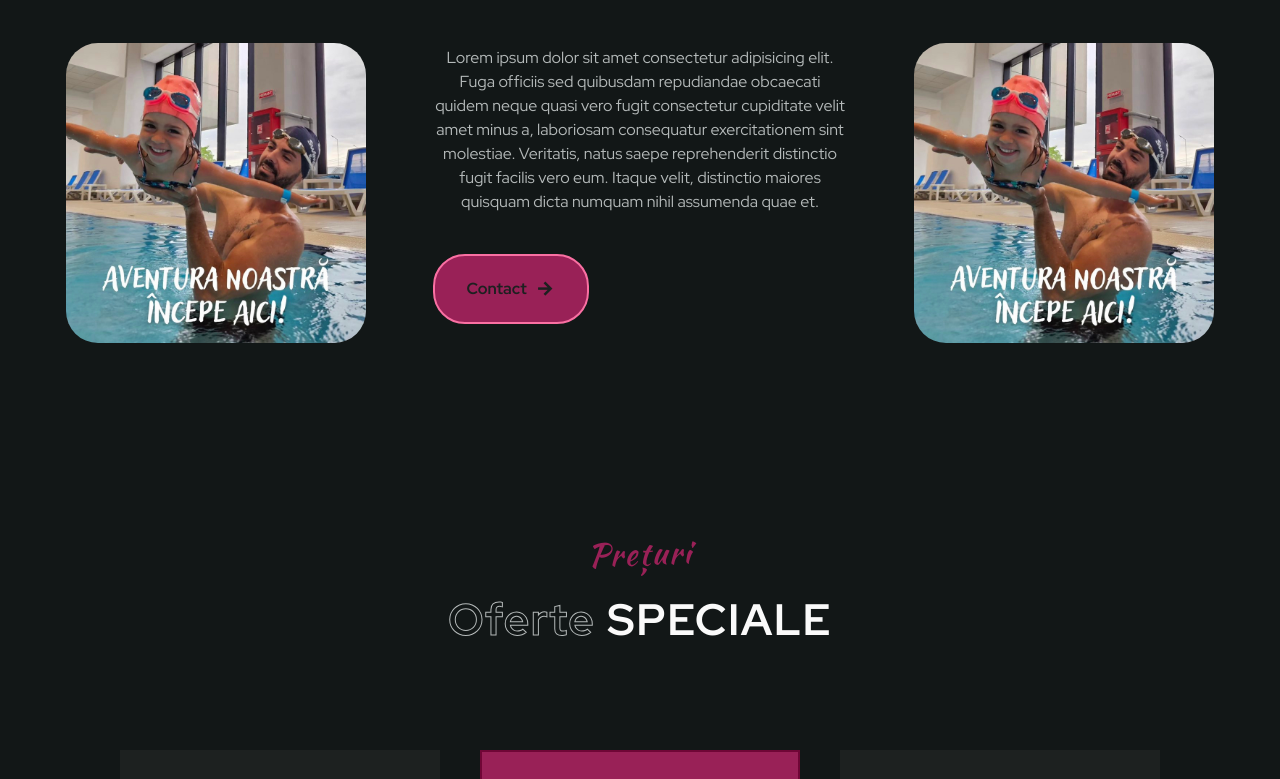
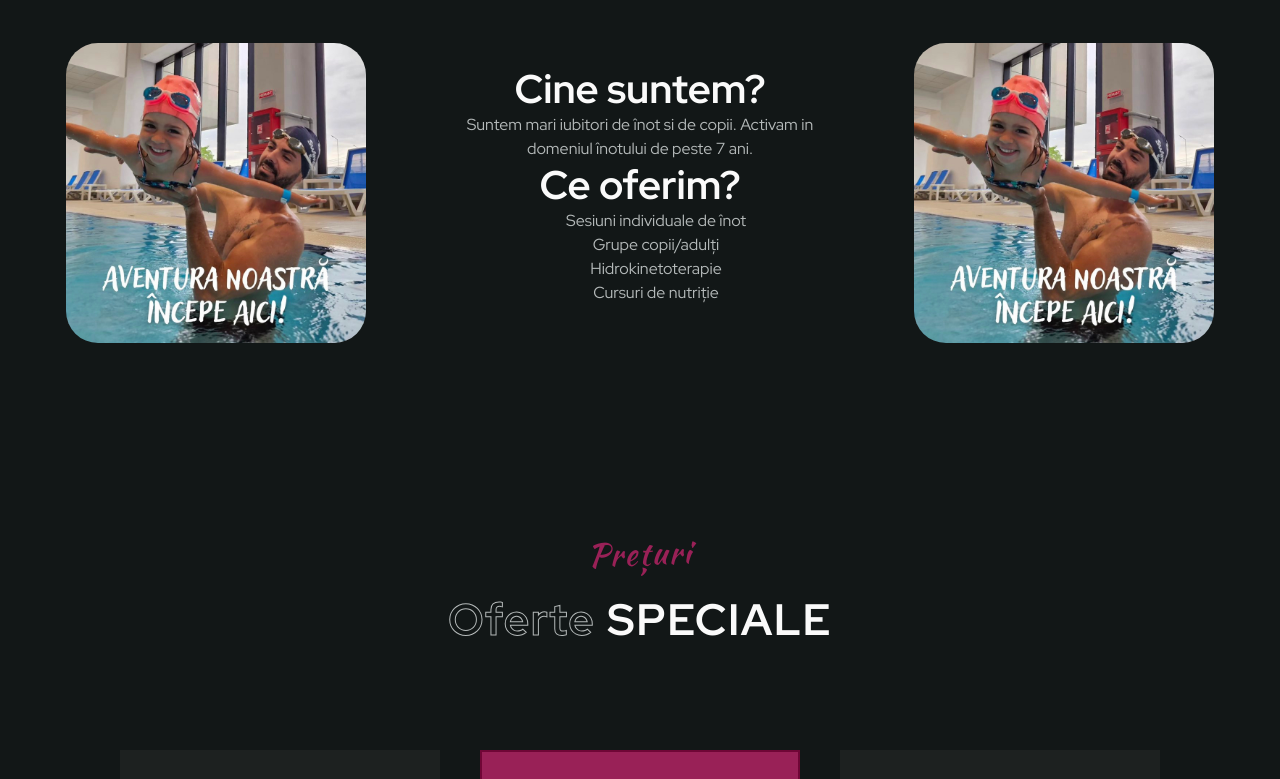
Before and after one commit to AnaPadurean/responsive-gym-website-main, a plain HTML site: page responsive-gym-website-main/responsive-gym-website-main/index.html in a window 1280 px wide. Shown: the part 1040-1819 px from the top of the page. Drawn offline with nearby package versions, Linux system fonts and the light colour scheme.

Commit message:
about section

```diff
--- a/responsive-gym-website-main/responsive-gym-website-main/assets/css/styles.css
+++ b/responsive-gym-website-main/responsive-gym-website-main/assets/css/styles.css
@@ -320,6 +320,7 @@ a {
   color: var(--first-color-light);
   letter-spacing: 0.7px;
   font-weight: 500;
+
 
 }
 .home__triangle{
@@ -693,6 +694,8 @@ justify-items: center;
 .calculate__description{
   text-align:   center !important;
   margin-bottom: 2.5rem;
+  margin: 0 auto !important ;
+
 }
 .calculate__form{
   display: grid;
--- a/responsive-gym-website-main/responsive-gym-website-main/index.html
+++ b/responsive-gym-website-main/responsive-gym-website-main/index.html
@@ -124,14 +124,24 @@
 
         <img src="assets/img/about.jpg"  class="calculate__img">
         <div class="calculate__content">
-
+        <h1 class="calculate__description"  id="titlu-despre">Cine suntem?</h1>
             <p class="calculate__description">
-                Lorem ipsum dolor sit amet consectetur adipisicing elit. Fuga officiis sed quibusdam repudiandae obcaecati quidem neque quasi vero fugit consectetur cupiditate velit amet minus a, laboriosam consequatur exercitationem sint molestiae. Veritatis, natus saepe reprehenderit distinctio fugit facilis vero eum. Itaque velit, distinctio maiores quisquam dicta numquam nihil assumenda quae et.
+                Suntem mari iubitori de înot si de
+                copii. Activam in domeniul înotului de peste 7 ani.
+            </p>
+            <h1 class="calculate__description" id="titlu-despre">Ce oferim?</h1>
+            <p class="calculate__description">
+                <ul class="calculate__description">
+                    <li>Sesiuni individuale de înot</li>
+                    <li>Grupe copii/adulți</li>
+                    <li>Hidrokinetoterapie</li>
+                    <li>Cursuri de nutriție</li>
+                </ul>
             </p>
 
-        <a href="#" class="button button__flex btn-about">
+        <!-- <a href="#" class="button button__flex btn-about">
             Contact <i class="ri-arrow-right-line"></i>
-        </a>
+        </a> -->
 
         </div>
         <img src="assets/img/about.jpg" class="calculate__img">
```
